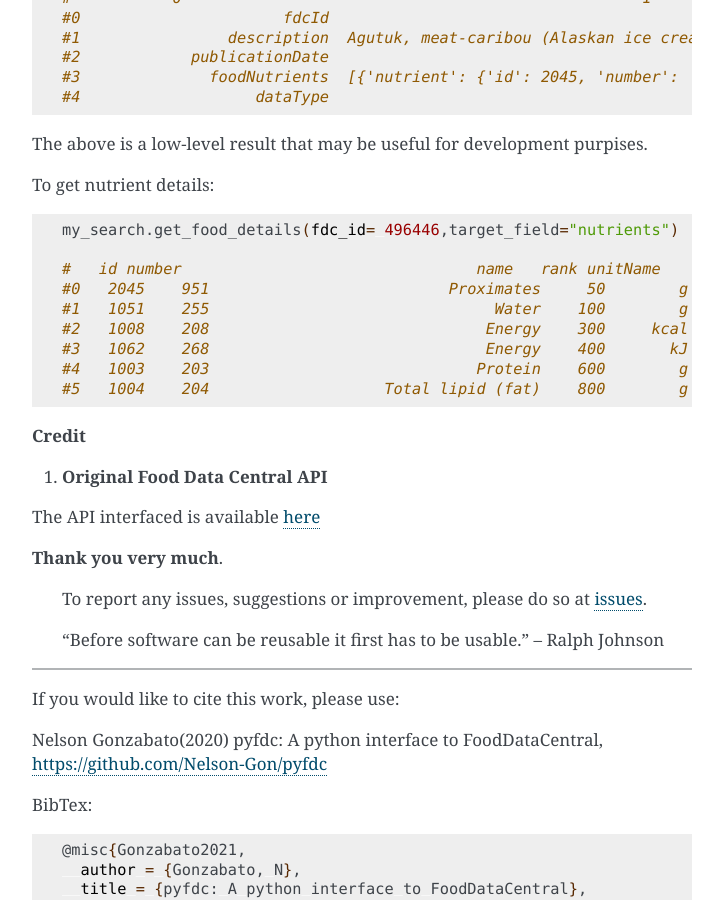
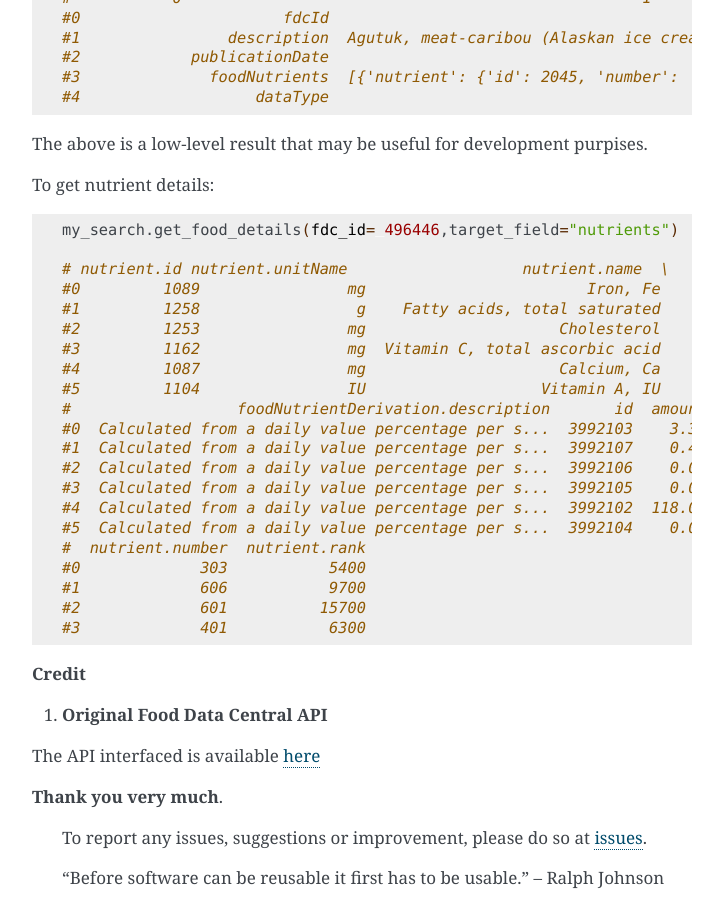
Before and after one commit to Nelson-Gon/pyfdc, a Sphinx documentation site: the page built from docs/source/README.rst, in a window 1280 px wide and 900 px high, scrolled down 2682 px. Shown: the whole window, without its empty margins (388-1111 px from the left). Built offline with Sphinx 7.4.7, drawn with Linux system fonts in a browser that asks for light colours.

Commit message:
Update nutrient info after Nelson-Gon/rfdc#2 todo:tidy up

```diff
--- a/docs/source/README.rst
+++ b/docs/source/README.rst
@@ -235,13 +235,25 @@ To get nutrient details:
 
    my_search.get_food_details(fdc_id= 496446,target_field="nutrients")
 
-   #   id number                                name   rank unitName
-   #0   2045    951                          Proximates     50        g
-   #1   1051    255                               Water    100        g
-   #2   1008    208                              Energy    300     kcal
-   #3   1062    268                              Energy    400       kJ
-   #4   1003    203                             Protein    600        g
-   #5   1004    204                   Total lipid (fat)    800        g
+   # nutrient.id nutrient.unitName                   nutrient.name  \
+   #0         1089                mg                        Iron, Fe
+   #1         1258                 g    Fatty acids, total saturated
+   #2         1253                mg                     Cholesterol
+   #3         1162                mg  Vitamin C, total ascorbic acid
+   #4         1087                mg                     Calcium, Ca
+   #5         1104                IU                   Vitamin A, IU
+   #                  foodNutrientDerivation.description       id  amount  \
+   #0  Calculated from a daily value percentage per s...  3992103    3.39
+   #1  Calculated from a daily value percentage per s...  3992107    0.47
+   #2  Calculated from a daily value percentage per s...  3992106    0.00
+   #3  Calculated from a daily value percentage per s...  3992105    0.00
+   #4  Calculated from a daily value percentage per s...  3992102  118.00
+   #5  Calculated from a daily value percentage per s...  3992104    0.00
+   #  nutrient.number  nutrient.rank
+   #0             303           5400
+   #1             606           9700
+   #2             601          15700
+   #3             401           6300
 
 **Credit**
 
--- a/docs/source/changelog.rst
+++ b/docs/source/changelog.rst
@@ -4,6 +4,9 @@ Welcome to pyfdc's changelog
 
 **Version 0.2.2**
 
+
+*
+  Added nutrition information after https://github.com/Nelson-Gon/rfdc/issues/2
 
 *
   Fixed a bug that caused wrong output in ``get_food_info``.
```
Also changed, not shown: README.md (+19 -10 lines), changelog.md (+2 -0 lines), 1 other file.
